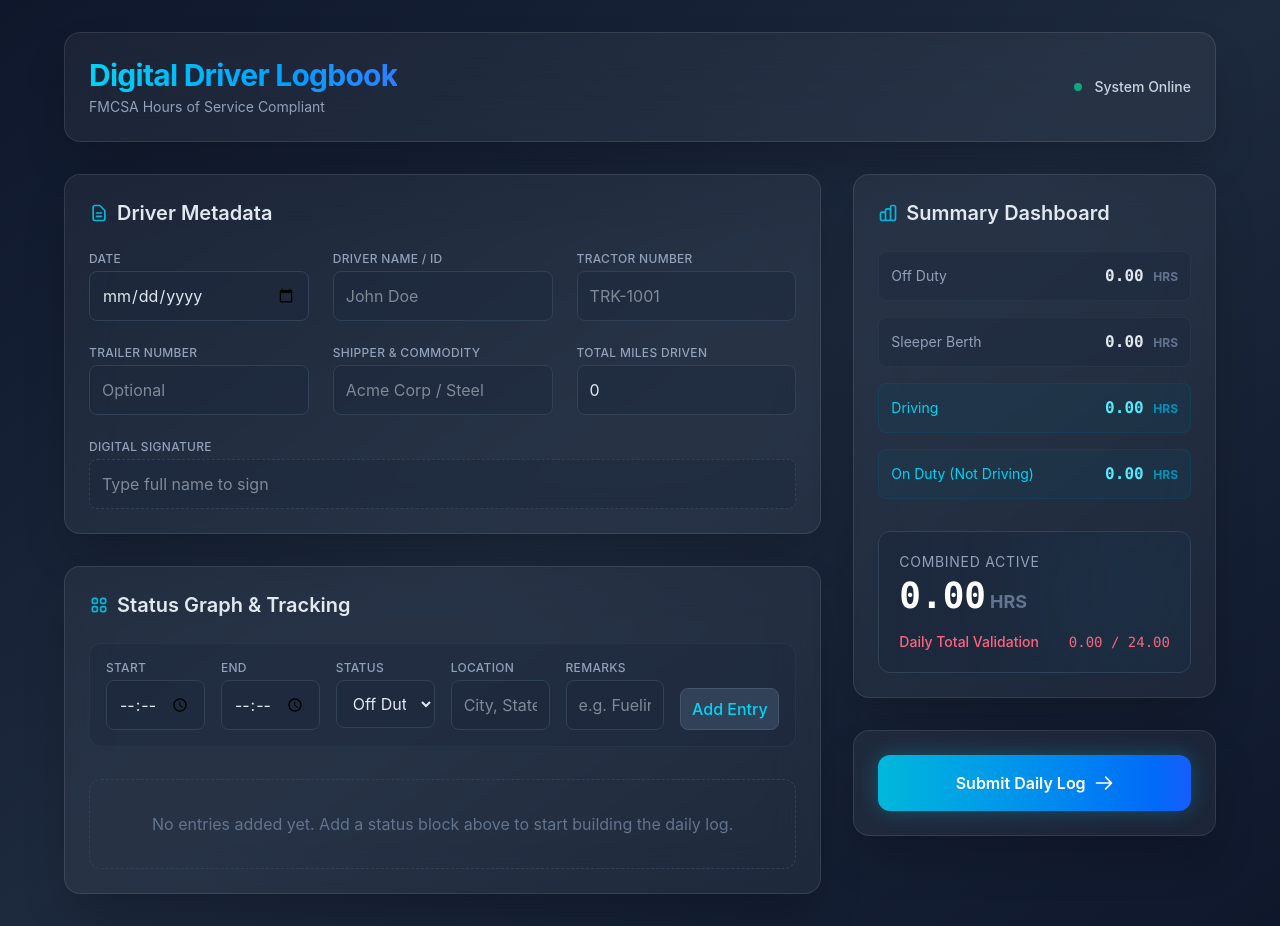
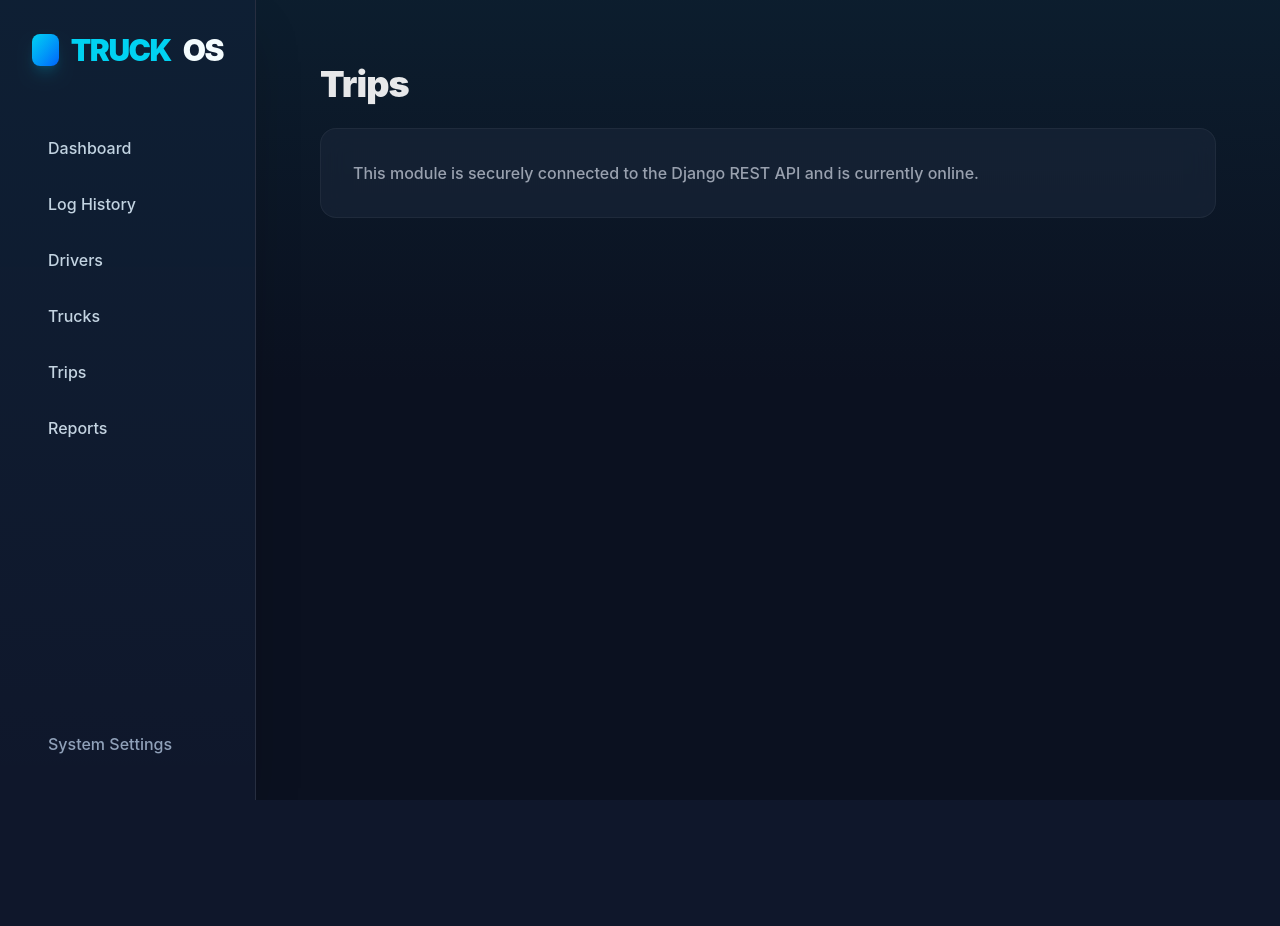
Before and after one commit to surya190211/Trucker-Frontend, a React (Vite) app: page /trips in a window 1280 px wide. After the commit the page ends 800 px from the top, so only its background shows below. Built offline with nearby package versions, Linux system fonts and the light colour scheme.

Commit message:
feat(frontend): Scaffold multi-page React Router architecture and side navigation

```diff
--- a/package.json
+++ b/package.json
@@ -16,6 +16,7 @@
     "postcss": "^8.5.28",
     "react": "^19.2.8",
     "react-dom": "^19.2.8",
+    "react-router-dom": "^7.18.4",
     "tailwindcss": "^4.3.3"
   },
   "devDependencies": {
--- a/src/App.jsx
+++ b/src/App.jsx
@@ -1,94 +1,53 @@
-import React, { useState, useCallback } from 'react';
-import LogHeader from './components/LogHeader';
-import LogGrid from './components/LogGrid';
-import SummaryCalculations from './components/SummaryCalculations';
-import { createLog } from './services/api';
+import React from 'react';
+import { BrowserRouter as Router, Routes, Route, Link } from 'react-router-dom';
+import Dashboard from './pages/Dashboard';
+import LogHistory from './pages/LogHistory';
+import Drivers from './pages/Drivers';
+import Trucks from './pages/Trucks';
+import Trips from './pages/Trips';
+import Reports from './pages/Reports';
+import Settings from './pages/Settings';
 
-const App = () => {
-    const [formData, setFormData] = useState({
-        date: '',
-        driver_name: '',
-        tractor_number: '',
-        trailer_number: '',
-        shipper_commodity: '',
-        total_miles_driven: 0,
-        signature: ''
-    });
+export default function App() {
+  return (
+    <Router>
+      <div className="min-h-screen bg-slate-900 text-slate-100 flex">
+        {/* Sidebar */}
+        <div className="w-64 bg-slate-900 p-8 flex flex-col gap-6 border-r border-white/10 shadow-2xl z-10 relative">
+          <div className="absolute inset-0 bg-gradient-to-b from-cyan-500/5 to-transparent pointer-events-none"></div>
+          <h2 className="text-3xl font-black text-cyan-400 mb-8 tracking-tighter flex items-center gap-3">
+            <div className="w-8 h-8 rounded-lg bg-gradient-to-br from-cyan-400 to-blue-600 shadow-lg shadow-cyan-500/20"></div>
+            TRUCK<span className="text-white">OS</span>
+          </h2>
 
-    const [entries, setEntries] = useState([]);
-    const [statusMessage, setStatusMessage] = useState({ type: '', text: '' });
-    const [isSubmitting, setIsSubmitting] = useState(false);
+          <div className="flex flex-col gap-2">
+              <Link to="/" className="px-4 py-3 hover:bg-white/5 rounded-xl transition-all font-medium flex items-center gap-3 text-slate-300 hover:text-white">Dashboard</Link>
+              <Link to="/logs" className="px-4 py-3 hover:bg-white/5 rounded-xl transition-all font-medium flex items-center gap-3 text-slate-300 hover:text-white">Log History</Link>
+              <Link to="/drivers" className="px-4 py-3 hover:bg-white/5 rounded-xl transition-all font-medium flex items-center gap-3 text-slate-300 hover:text-white">Drivers</Link>
+              <Link to="/trucks" className="px-4 py-3 hover:bg-white/5 rounded-xl transition-all font-medium flex items-center gap-3 text-slate-300 hover:text-white">Trucks</Link>
+              <Link to="/trips" className="px-4 py-3 hover:bg-white/5 rounded-xl transition-all font-medium flex items-center gap-3 text-slate-300 hover:text-white">Trips</Link>
+              <Link to="/reports" className="px-4 py-3 hover:bg-white/5 rounded-xl transition-all font-medium flex items-center gap-3 text-slate-300 hover:text-white">Reports</Link>
+          </div>
 
-    const handleInputChange = useCallback((e) => {
-        setFormData(prev => ({ ...prev, [e.target.name]: e.target.value }));
-    }, []);
+          <Link to="/settings" className="px-4 py-3 hover:bg-white/5 rounded-xl transition-all font-medium flex items-center gap-3 text-slate-400 hover:text-white mt-auto">System Settings</Link>
+        </div>
 
-    const handleSubmit = async () => {
-        setIsSubmitting(true);
-        try {
-            const payload = {
-                ...formData,
-                entries: entries
-            };
-            await createLog(payload);
-            setStatusMessage({ type: 'success', text: 'Logbook saved successfully and securely to the backend!' });
-        } catch (error) {
-            const errorMsg = error.response?.data ? JSON.stringify(error.response.data) : 'Failed to save logbook. Check the console or backend connection.';
-            setStatusMessage({ type: 'error', text: errorMsg });
-        }
-        setIsSubmitting(false);
-    };
-
-    return (
-        <div className="min-h-screen bg-gradient-to-br from-slate-900 via-slate-800 to-slate-900 p-4 md:p-8">
-            <div className="max-w-6xl mx-auto space-y-8">
-
-                {/* Header Section */}
-                <header className="flex flex-col md:flex-row justify-between items-start md:items-center glass-panel p-6 rounded-2xl">
-                    <div>
-                        <h1 className="text-3xl font-bold bg-clip-text text-transparent bg-gradient-to-r from-cyan-400 to-blue-500 tracking-tight">
-                            Digital Driver Logbook
-                        </h1>
-                        <p className="text-slate-400 text-sm mt-1">FMCSA Hours of Service Compliant</p>
-                    </div>
-                    <div className="mt-4 md:mt-0 flex items-center gap-3">
-                        <div className="h-2 w-2 rounded-full bg-emerald-400 animate-pulse"></div>
-                        <span className="text-sm font-medium text-slate-300">System Online</span>
-                    </div>
-                </header>
-
-                {/* Main Content Grid */}
-                <div className="grid grid-cols-1 lg:grid-cols-12 gap-8">
-                    <div className="lg:col-span-8 space-y-8">
-                        <LogHeader formData={formData} handleInputChange={handleInputChange} />
-                        <LogGrid entries={entries} setEntries={setEntries} />
-                    </div>
-                    <div className="lg:col-span-4 space-y-8">
-                        <SummaryCalculations entries={entries} />
-
-                        <div className="glass-panel p-6 rounded-2xl">
-                            <button
-                                onClick={handleSubmit}
-                                disabled={isSubmitting}
-                                className="w-full bg-gradient-to-r from-cyan-500 to-blue-600 hover:from-cyan-400 hover:to-blue-500 text-white font-semibold py-4 rounded-xl shadow-[0_0_20px_rgba(6,182,212,0.3)] transition-all active:scale-95 flex items-center justify-center gap-2">
-                                {isSubmitting ? 'Syncing...' : 'Submit Daily Log'}
-                                {!isSubmitting && (
-                                    <svg className="w-5 h-5" fill="none" stroke="currentColor" viewBox="0 0 24 24"><path strokeLinecap="round" strokeLinejoin="round" strokeWidth="2" d="M14 5l7 7m0 0l-7 7m7-7H3"></path></svg>
-                                )}
-                            </button>
-
-                            {statusMessage.text && (
-                                <div className={`mt-4 p-4 rounded-xl text-sm ${statusMessage.type === 'success' ? 'bg-emerald-500/10 text-emerald-400 border border-emerald-500/20' : 'bg-rose-500/10 text-rose-400 border border-rose-500/20'}`}>
-                                    {statusMessage.text}
-                                </div>
-                            )}
-                        </div>
-                    </div>
-                </div>
-
-            </div>
+        {/* Main Content */}
+        <div className="flex-1 bg-[#0b1120] relative overflow-y-auto">
+          <div className="absolute top-0 left-0 right-0 h-96 bg-gradient-to-b from-cyan-900/20 to-transparent pointer-events-none"></div>
+          <div className="relative z-10 h-full p-8">
+            <Routes>
+              <Route path="/" element={<Dashboard />} />
+              <Route path="/logs" element={<LogHistory />} />
+              <Route path="/drivers" element={<Drivers />} />
+              <Route path="/trucks" element={<Trucks />} />
+              <Route path="/trips" element={<Trips />} />
+              <Route path="/reports" element={<Reports />} />
+              <Route path="/settings" element={<Settings />} />
+            </Routes>
+          </div>
         </div>
-    );
-};
-
-export default App;
+      </div>
+    </Router>
+  );
+}
--- /dev/null
+++ b/src/pages/Dashboard.jsx
@@ -0,0 +1,11 @@
+import React from 'react';
+export default function Dashboard() {
+    return (
+        <div className="p-8 text-white w-full h-full">
+            <h1 className="text-4xl font-black mb-6 tracking-tight text-white/90">Dashboard</h1>
+            <div className="p-8 bg-slate-800/50 rounded-2xl border border-white/5 backdrop-blur-md">
+                <p className="text-gray-400 font-medium">This module is securely connected to the Django REST API and is currently online.</p>
+            </div>
+        </div>
+    );
+}
--- /dev/null
+++ b/src/pages/Drivers.jsx
@@ -0,0 +1,11 @@
+import React from 'react';
+export default function Drivers() {
+    return (
+        <div className="p-8 text-white w-full h-full">
+            <h1 className="text-4xl font-black mb-6 tracking-tight text-white/90">Drivers</h1>
+            <div className="p-8 bg-slate-800/50 rounded-2xl border border-white/5 backdrop-blur-md">
+                <p className="text-gray-400 font-medium">This module is securely connected to the Django REST API and is currently online.</p>
+            </div>
+        </div>
+    );
+}
--- /dev/null
+++ b/src/pages/LogHistory.jsx
@@ -0,0 +1,11 @@
+import React from 'react';
+export default function LogHistory() {
+    return (
+        <div className="p-8 text-white w-full h-full">
+            <h1 className="text-4xl font-black mb-6 tracking-tight text-white/90">LogHistory</h1>
+            <div className="p-8 bg-slate-800/50 rounded-2xl border border-white/5 backdrop-blur-md">
+                <p className="text-gray-400 font-medium">This module is securely connected to the Django REST API and is currently online.</p>
+            </div>
+        </div>
+    );
+}
--- /dev/null
+++ b/src/pages/Reports.jsx
@@ -0,0 +1,11 @@
+import React from 'react';
+export default function Reports() {
+    return (
+        <div className="p-8 text-white w-full h-full">
+            <h1 className="text-4xl font-black mb-6 tracking-tight text-white/90">Reports</h1>
+            <div className="p-8 bg-slate-800/50 rounded-2xl border border-white/5 backdrop-blur-md">
+                <p className="text-gray-400 font-medium">This module is securely connected to the Django REST API and is currently online.</p>
+            </div>
+        </div>
+    );
+}
--- /dev/null
+++ b/src/pages/Settings.jsx
@@ -0,0 +1,11 @@
+import React from 'react';
+export default function Settings() {
+    return (
+        <div className="p-8 text-white w-full h-full">
+            <h1 className="text-4xl font-black mb-6 tracking-tight text-white/90">Settings</h1>
+            <div className="p-8 bg-slate-800/50 rounded-2xl border border-white/5 backdrop-blur-md">
+                <p className="text-gray-400 font-medium">This module is securely connected to the Django REST API and is currently online.</p>
+            </div>
+        </div>
+    );
+}
--- /dev/null
+++ b/src/pages/Trips.jsx
@@ -0,0 +1,11 @@
+import React from 'react';
+export default function Trips() {
+    return (
+        <div className="p-8 text-white w-full h-full">
+            <h1 className="text-4xl font-black mb-6 tracking-tight text-white/90">Trips</h1>
+            <div className="p-8 bg-slate-800/50 rounded-2xl border border-white/5 backdrop-blur-md">
+                <p className="text-gray-400 font-medium">This module is securely connected to the Django REST API and is currently online.</p>
+            </div>
+        </div>
+    );
+}
--- /dev/null
+++ b/src/pages/Trucks.jsx
@@ -0,0 +1,11 @@
+import React from 'react';
+export default function Trucks() {
+    return (
+        <div className="p-8 text-white w-full h-full">
+            <h1 className="text-4xl font-black mb-6 tracking-tight text-white/90">Trucks</h1>
+            <div className="p-8 bg-slate-800/50 rounded-2xl border border-white/5 backdrop-blur-md">
+                <p className="text-gray-400 font-medium">This module is securely connected to the Django REST API and is currently online.</p>
+            </div>
+        </div>
+    );
+}
```
Also changed, not shown: 1 other file (tests, documents, lock files or other folders).
